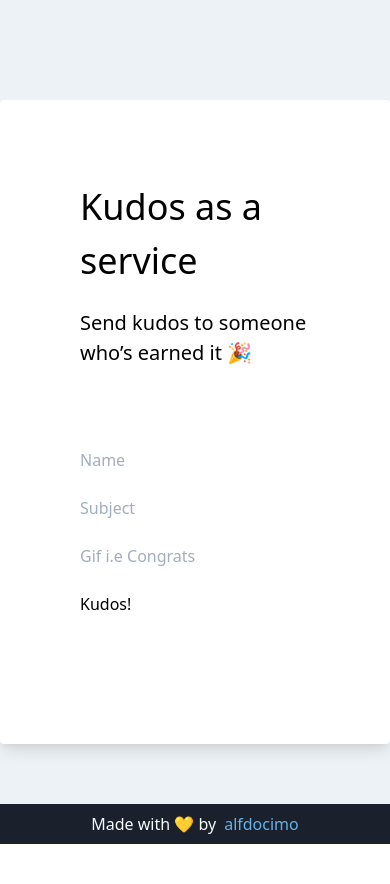
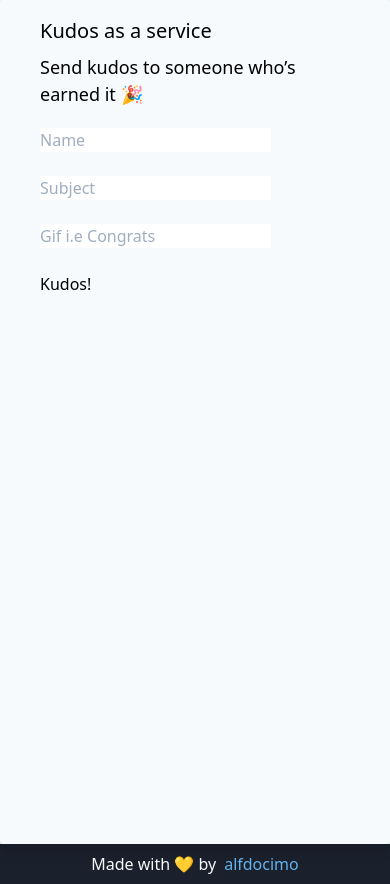
Before and after one commit to alfdocimo/kuaas, a Next.js app: page / in a window 390 px wide. Before the commit the page ends 844 px from the top, so only its background shows below. Built offline with nearby package versions, Linux system fonts and the light colour scheme.

Commit message:
style: responsiveness and emojis

```diff
--- a/components/Layout/index.js
+++ b/components/Layout/index.js
@@ -8,9 +8,23 @@ export default function Layout({ children }) {
         <title>Kuaas | Kudos as a service</title>
         <link rel="icon" href="/favicon.ico" />
       </Head>
-      <div className="app-container">
-        <div className="card-container">
-          <div className="px-20 py-20">{children}</div>
+      <div className="flex flex-wrap bg-gray-200 content-center justify-center md:h-screen md:-mb-10">
+        <div
+          className="rounded overflow-hidden shadow-lg bg-gray-100 flex items-center
+        md:h-screen md:w-screen
+        sm:h-screen sm:w-screen
+        lg:h-auto lg:w-auto
+        h-screen w-screen
+        "
+        >
+          <div
+            className="
+          md:px-16 md:py-8
+          px-10 py-4
+          h-full w-full"
+          >
+            {children}
+          </div>
         </div>
       </div>
       <footer className="h-10 flex items-center justify-center bg-gray-900 text-gray-100">
--- /dev/null
+++ b/lib/getRandomKudosEmoji.js
@@ -0,0 +1,62 @@
+const emojiList = [
+  "😄",
+  "😃",
+  "😀",
+  "😊",
+  "😉",
+  "😍",
+  "😚",
+  "😙",
+  "😜",
+  "😛",
+  "😁",
+  "😌",
+  "😋",
+  "😎",
+  "😇",
+  "😏",
+  "🤓",
+  "🤗",
+  "🕺",
+  "💃",
+  "🖤",
+  "💛",
+  "💙",
+  "💜",
+  "❤️️",
+  "🧡",
+  "💚",
+  "🙋",
+  "🙋‍♂️",
+  "🤩",
+  "🥰️",
+  "🎆",
+  "🎇",
+  "🎉",
+  "🎊",
+  "🎈",
+  "🕶",
+  "🧠",
+  "🆒",
+  "✅",
+  "💯",
+  "🚀",
+  "⭐️",
+  "🌈",
+  "☀️",
+  "✌️",
+  "👏",
+  "🙌",
+  "🙏",
+  "💪",
+  "🤘",
+  "👍",
+  "👌",
+  "🤙",
+  "🔝",
+];
+
+export default function getRandomKudosEmoji() {
+  const rand = Math.floor(Math.random() * Math.floor(emojiList.length));
+  return emojiList[rand];
+}
--- a/pages/api/v1/[...params].js
+++ b/pages/api/v1/[...params].js
@@ -1,5 +1,6 @@
 import subjects from "../../../shared/subjects";
 import camelize from "../../../lib/camelize";
+import getRandomKudosEmoji from "../../../lib/getRandomKudosEmoji";
 import fetch from "../../../lib/fetch";
 
 export default async (req, res) => {
@@ -26,10 +27,12 @@ export default async (req, res) => {
         Math.random() * Math.floor(subjects[camelizedSubject].data.length)
       );
 
+    const message = isCustomSubject
+      ? `${name}, ${customMessage}`
+      : subjects[camelizedSubject].data[subjectIndex](name);
+
     res.status(200).json({
-      message: isCustomSubject
-        ? `${name}, ${customMessage}`
-        : subjects[camelizedSubject].data[subjectIndex](name),
+      message: `${message} ${getRandomKudosEmoji()}`,
       imgSrc: gif ? giphyData.data.image_original_url : undefined,
     });
   } catch (error) {
--- a/pages/index.js
+++ b/pages/index.js
@@ -34,8 +34,10 @@ export default function Home() {
 
   return (
     <Layout>
-      <h1 className="text-4xl mb-5">Kudos as a service</h1>
-      <p className="text-xl mb-20">Send kudos to someone who’s earned it 🎉</p>
+      <h1 className="md:text-4xl text-xl md:mb-5 mb-2">Kudos as a service</h1>
+      <p className="md:text-xl text-lg md:mb-20 mb-5">
+        Send kudos to someone who’s earned it 🎉
+      </p>
       <Form
         name={form.name}
         gifTag={form.gifTag}
--- a/pages/kudos/[...params].js
+++ b/pages/kudos/[...params].js
@@ -23,14 +23,12 @@ export default function index({ query }) {
 
   return (
     <Layout>
-      <section className="flex flex-col items-center">
-        {(data && (
-          <>
-            <p className="text-2xl">{data && data.message}</p>
-            <img className="mt-20 max-w-md min-w-md" src={data.imgSrc} />
-          </>
-        )) || <p className="text-2xl">Loading...⌛</p>}
-      </section>
+      {(data && (
+        <div className="h-full flex flex-col items-center justify-around">
+          <p className="md:text-2xl text-xl">{data && data.message}</p>
+          <img className="w-full mt-4" src={data.imgSrc} />
+        </div>
+      )) || <p className="text-2xl">Loading...⌛</p>}
     </Layout>
   );
 }
--- a/style/base.css
+++ b/style/base.css
@@ -11,7 +11,7 @@ body {
 }
 
 .app-container {
-  @apply flex flex-wrap bg-gray-200 h-48 content-center justify-center h-screen -mb-10;
+  @apply flex flex-wrap bg-gray-200 content-center justify-center h-screen;
 }
 
 .card-container {
```
